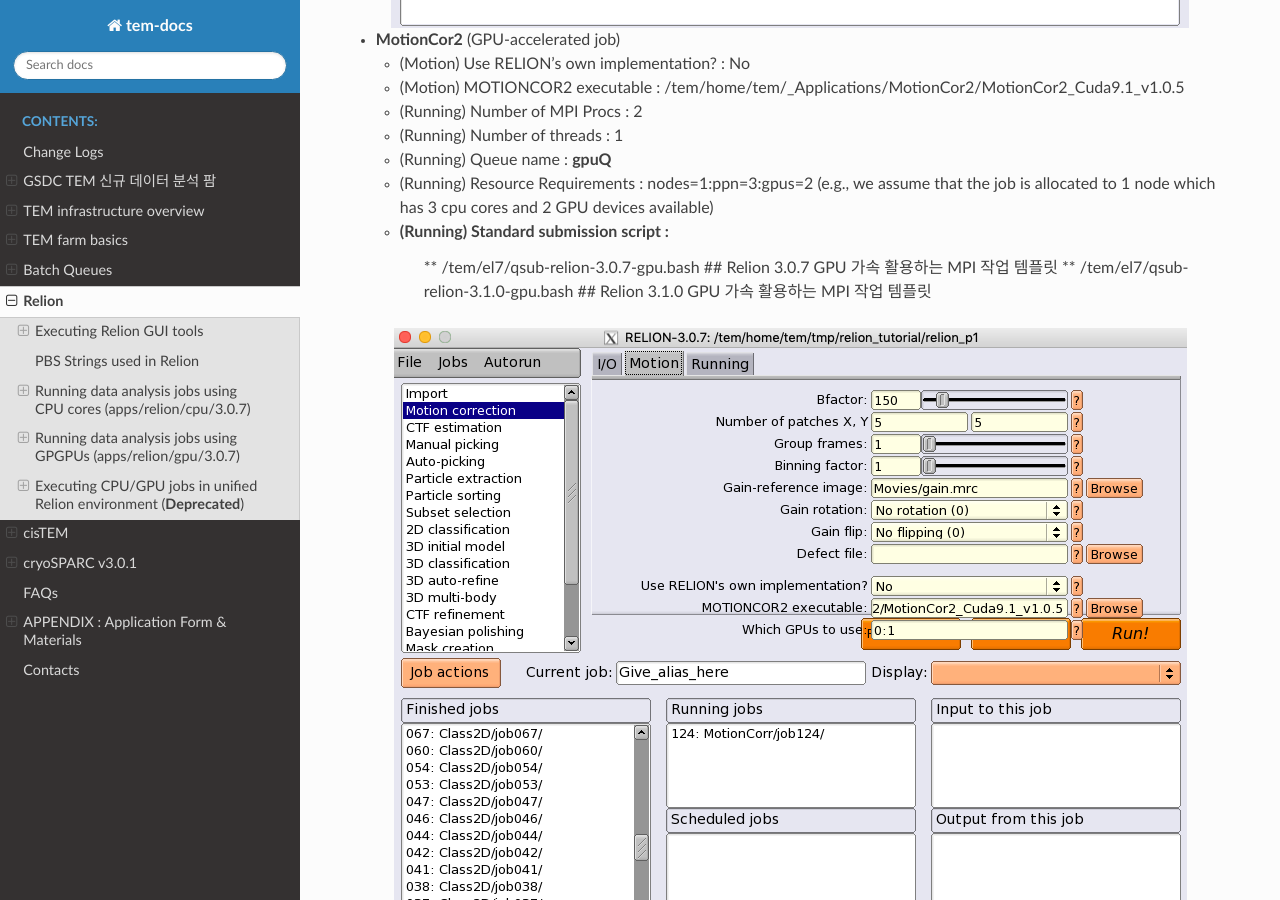
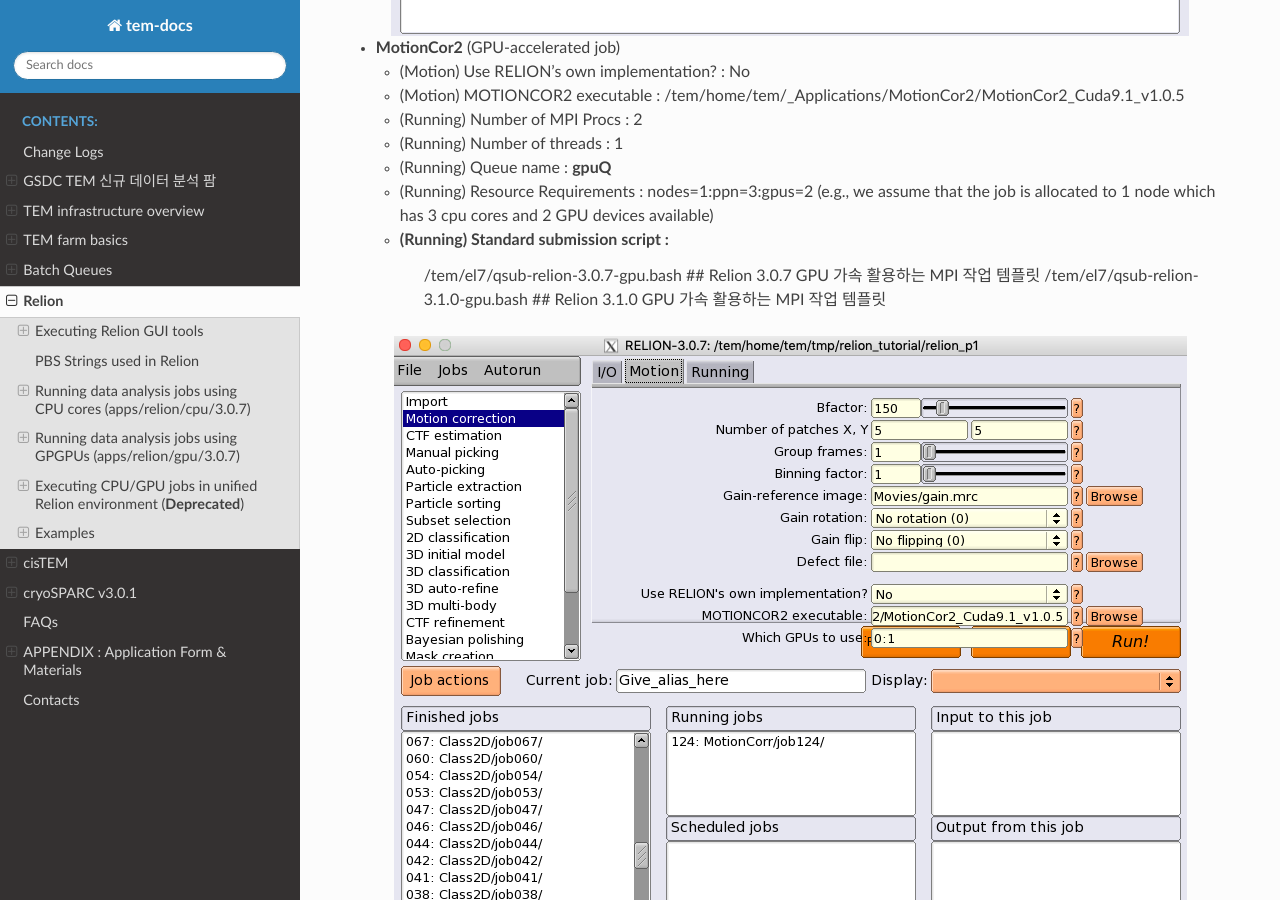
Before and after one commit to junglok/tem-docs, a Sphinx documentation site: the page built from docs/relion.rst, in a window 1280 px wide and 900 px high, scrolled down 15214 px. Built offline with Sphinx 7.4.7 and the Read the Docs theme 2.0.0, drawn with Linux system fonts in a browser that asks for light colours; some of the changed text lies outside the part shown.

```diff
--- a/docs/relion.rst
+++ b/docs/relion.rst
@@ -549,10 +549,10 @@ Standard job submission script
 
 
 Examples
---------
+========
 
 Motion Correction
-~~~~~~~~~~~~~~~~~
+-----------------
 
 * **MotionCor2-like alignment algorithm** (CPU-only job, relion-own implementation)
 
@@ -562,8 +562,8 @@ Motion Correction
   * (Running) Queue name : **cpuQ**
   * (Running) Resource Requirements : nodes=3:ppn=28  (e.g., we assume that the job is allocated to the 3 nodes which have all 28 cores available for each node)
   * (Running) Standard submission script :
-      ** /tem/el7/qsub-relion-3.0.7-cpu.bash           ## Relion 3.0.7 CPU MPI 작업 템플릿
-      ** /tem/el7/qsub-relion-3.1.0-cpu.bash           ## Relion 3.1.0 CPU MPI 작업 템플릿
+      /tem/el7/qsub-relion-3.0.7-cpu.bash           ## Relion 3.0.7 CPU MPI 작업 템플릿
+      /tem/el7/qsub-relion-3.1.0-cpu.bash           ## Relion 3.1.0 CPU MPI 작업 템플릿
 
 .. image:: images/relion-motioncor1.png
     :scale: 50 %
@@ -582,8 +582,8 @@ Motion Correction
   * (Running) Queue name : **gpuQ**
   * (Running) Resource Requirements : nodes=1:ppn=3:gpus=2  (e.g., we assume that the job is allocated to 1 node which has 3 cpu cores and 2 GPU devices available)
   * (Running) Standard submission script :
-      ** /tem/el7/qsub-relion-3.0.7-gpu.bash           ## Relion 3.0.7 GPU 가속 활용하는 MPI 작업 템플릿
-      ** /tem/el7/qsub-relion-3.1.0-gpu.bash           ## Relion 3.1.0 GPU 가속 활용하는 MPI 작업 템플릿
+      /tem/el7/qsub-relion-3.0.7-gpu.bash           ## Relion 3.0.7 GPU 가속 활용하는 MPI 작업 템플릿
+      /tem/el7/qsub-relion-3.1.0-gpu.bash           ## Relion 3.1.0 GPU 가속 활용하는 MPI 작업 템플릿
 
 .. image:: images/motioncor2-1.png
     :scale: 50 %
@@ -595,7 +595,7 @@ Motion Correction
 
 
 CTF Estimation
-~~~~~~~~~~~~~~
+--------------
 
 * **CTFFIND-4.1** (CPU-only job)
 
@@ -607,8 +607,8 @@ CTF Estimation
   * (Running) Queue name : **cpuQ**
   * (Running) Resource Requirements : nodes=3:ppn=16  (e.g., we assume the use of 3 nodes, 16 cpu cores per each node)
   * (Running) Standard submission script :
-      ** /tem/el7/qsub-relion-3.0.7-cpu.bash           ## Relion 3.0.7 CPU MPI 작업 템플릿
-      ** /tem/el7/qsub-relion-3.1.0-cpu.bash           ## Relion 3.1.0 CPU MPI 작업 템플릿
+      /tem/el7/qsub-relion-3.0.7-cpu.bash           ## Relion 3.0.7 CPU MPI 작업 템플릿
+      /tem/el7/qsub-relion-3.1.0-cpu.bash           ## Relion 3.1.0 CPU MPI 작업 템플릿
 
 .. image:: images/ctffind-1.png
     :scale: 50 %
@@ -629,8 +629,8 @@ CTF Estimation
   * (Running) Queue name : **gpuQ**
   * (Running) Resource Requirements : nodes=1:ppn=5:gpus=2
   * (Running) Standard submission script :
-      ** /tem/el7/qsub-relion-3.0.7-gpu.bash           ## Relion 3.0.7 GPU 가속 활용하는 MPI 작업 템플릿
-      ** /tem/el7/qsub-relion-3.1.0-gpu.bash           ## Relion 3.1.0 GPU 가속 활용하는 MPI 작업 템플릿
+      /tem/el7/qsub-relion-3.0.7-gpu.bash           ## Relion 3.0.7 GPU 가속 활용하는 MPI 작업 템플릿
+      /tem/el7/qsub-relion-3.1.0-gpu.bash           ## Relion 3.1.0 GPU 가속 활용하는 MPI 작업 템플릿
 
 .. image:: images/gctf-1.png
     :scale: 50 %
@@ -641,7 +641,7 @@ CTF Estimation
     :align: center
 
 2D Classification
-~~~~~~~~~~~~~~~~~
+-----------------
 
 * **relion_refine_mpi** (CPU-only job)
 
@@ -652,8 +652,8 @@ CTF Estimation
   * (Running) Queue name : **cpuQ**
   * (Running) Resource Requirements : nodes=4:ppn=28  (e.g., we assume the use of 4 nodes, 28 cpu cores per each node)
   * (Running) Standard submission script :
-      ** /tem/el7/qsub-relion-3.0.7-cpu.bash           ## Relion 3.0.7 GPU 가속 활용하는 MPI 작업 템플릿
-      ** /tem/el7/qsub-relion-3.1.0-cpu.bash           ## Relion 3.1.0 GPU 가속 활용하는 MPI 작업 템플릿
+      /tem/el7/qsub-relion-3.0.7-cpu.bash           ## Relion 3.0.7 GPU 가속 활용하는 MPI 작업 템플릿
+      /tem/el7/qsub-relion-3.1.0-cpu.bash           ## Relion 3.1.0 GPU 가속 활용하는 MPI 작업 템플릿
 
 .. image:: images/2dclass-1.png
     :scale: 50 %
@@ -674,8 +674,8 @@ CTF Estimation
   * (Running) Queue name : **gpuQ**
   * (Running) Resource Requirements : nodes=1:ppn=3:gpus=2
   * (Running) Standard submission script :
-      ** /tem/el7/qsub-relion-3.0.7-gpu.bash           ## Relion 3.0.7 GPU 가속 활용하는 MPI 작업 템플릿
-      ** /tem/el7/qsub-relion-3.1.0-gpu.bash           ## Relion 3.1.0 GPU 가속 활용하는 MPI 작업 템플릿
+      /tem/el7/qsub-relion-3.0.7-gpu.bash           ## Relion 3.0.7 GPU 가속 활용하는 MPI 작업 템플릿
+      /tem/el7/qsub-relion-3.1.0-gpu.bash           ## Relion 3.1.0 GPU 가속 활용하는 MPI 작업 템플릿
 
 .. image:: images/2dclassgpu-1.png
     :scale: 50 %
```
Also changed, not shown: other parts of docs/relion.rst (+2 -2 lines).
